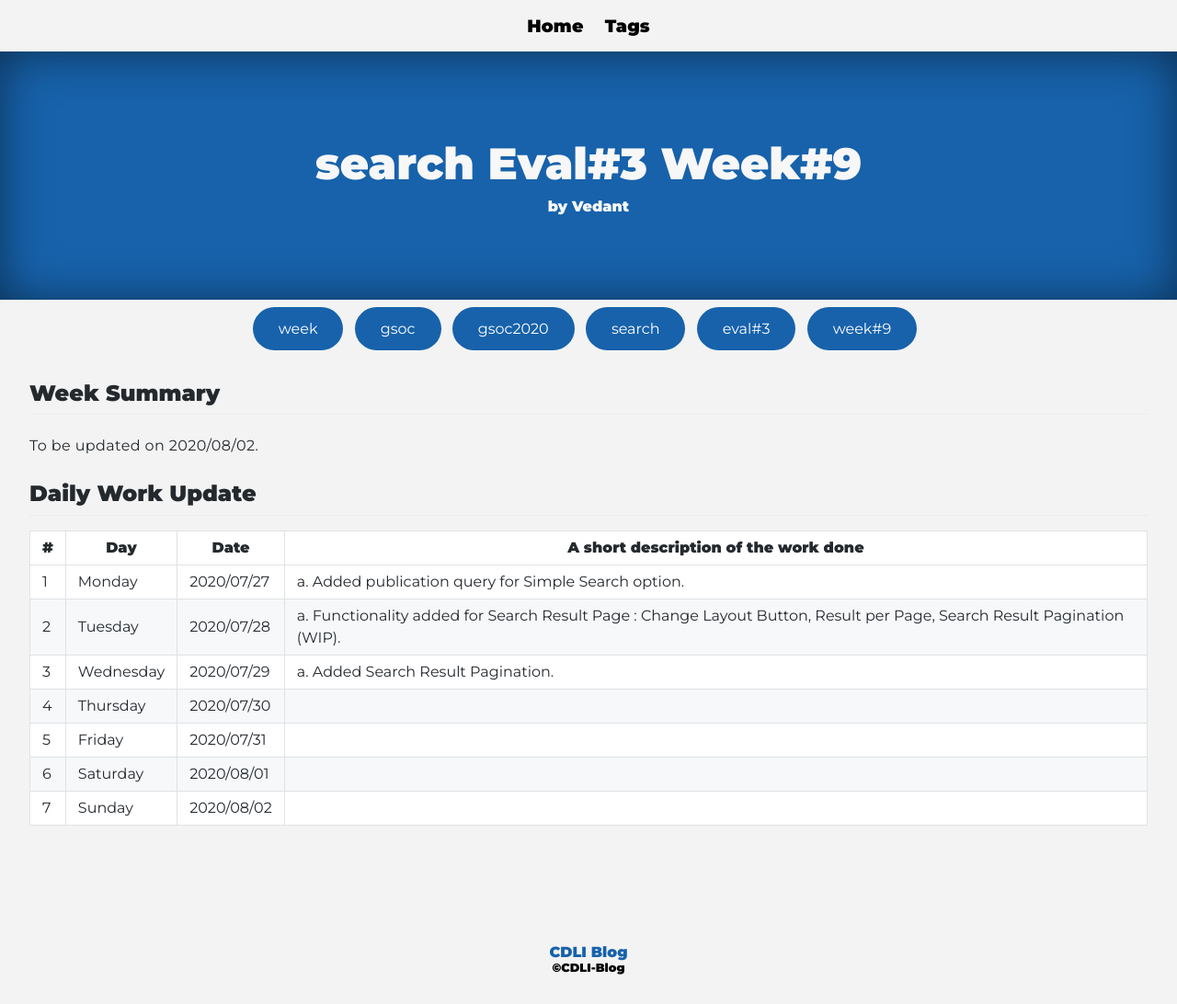
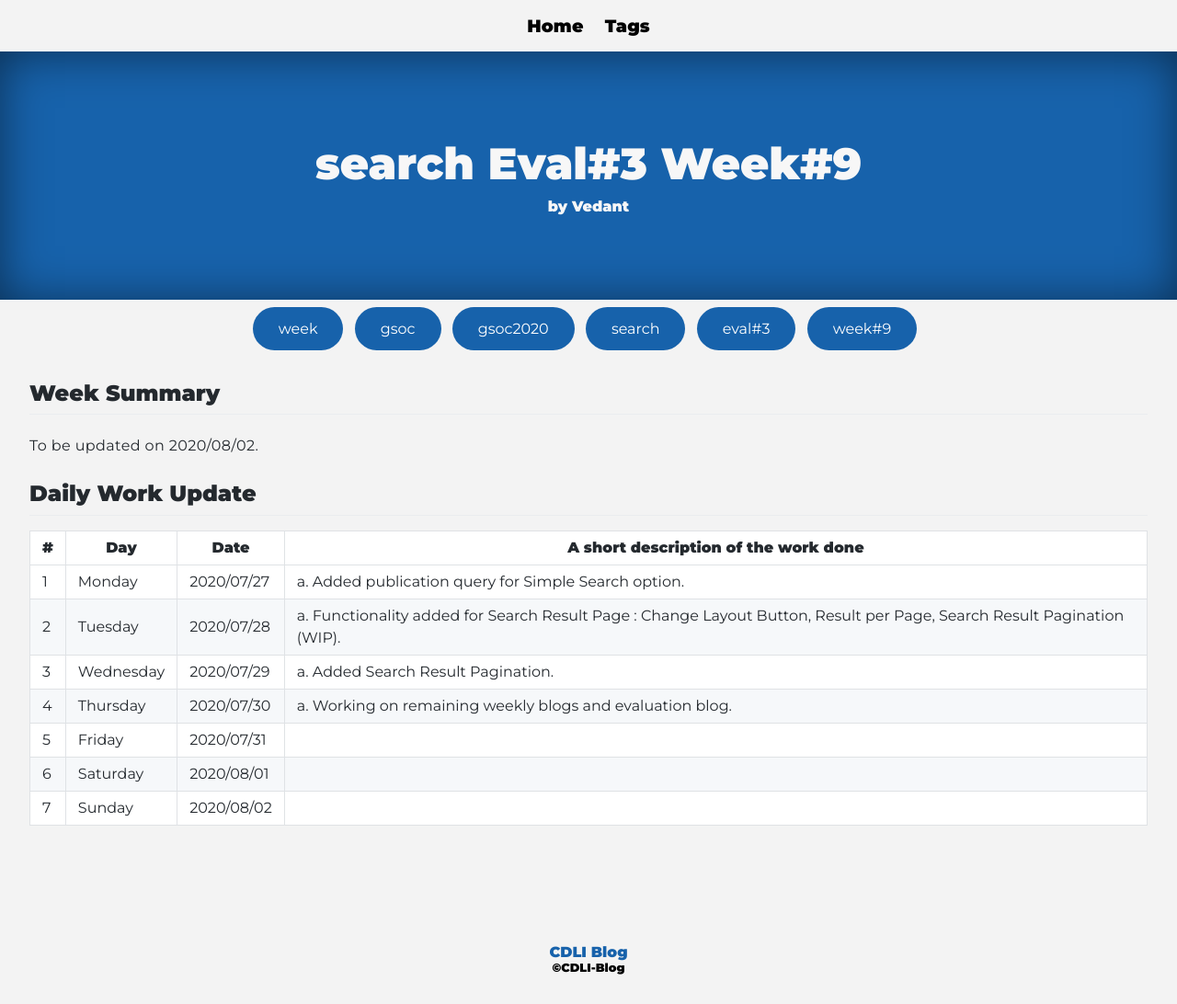
Before and after one commit to cdli-gh/blog, a Jekyll site: the page built from _blog/gsoc20/search/posts/11_week9.md, in a window 1280 px wide. Shown: the whole page at 92% size. Built offline with Jekyll 4.4.1, drawn with Linux system fonts in a browser that asks for light colours; Markdown is read by kramdown in place of the engine named in the settings.

Commit message:
Search : DailyUpdates 9:4

```diff
--- a/_blog/gsoc20/search/posts/11_week9.md
+++ b/_blog/gsoc20/search/posts/11_week9.md
@@ -17,7 +17,7 @@ To be updated on 2020/08/02.
 |1   	| Monday 	|   2020/07/27	|  a. Added publication query for Simple Search option. |
 |2   	| Tuesday  	|   2020/07/28	|  a. Functionality added for Search Result Page : Change Layout Button, Result per Page, Search Result Pagination (WIP). |
 |3   	| Wednesday  	|  2020/07/29 	|  a. Added Search Result Pagination. 	|
-|4   	| Thursday  	|   2020/07/30	|   	|
+|4   	| Thursday  	|   2020/07/30	|  a. Working on remaining weekly blogs and evaluation blog.	|
 |5   	| Friday  	|   2020/07/31	|   	|
 |6   	| Saturday  	|   2020/08/01	|   	|
 |7   	| Sunday  	|   2020/08/02	|   	|
```
